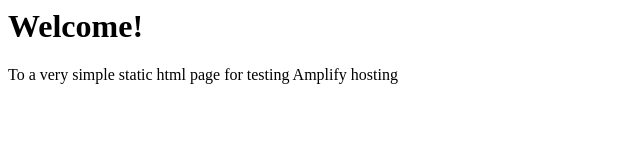
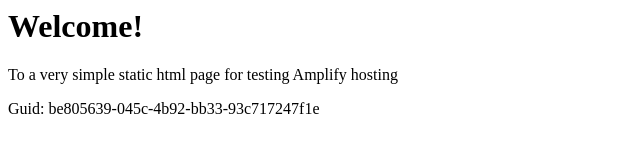
Before and after one commit to aws-aemilia-cdg/Github-PR-Commit-Integration-Test-DoNotTouch-v0-preprod-eu-west-3, a website: page src/index.html in a window 1280 px wide. Shown: the whole page, without its empty margins (0-640 px from the left). Drawn offline with Linux system fonts and the light colour scheme.

Commit message:
commit from integ tests

```diff
--- a/src/index.html
+++ b/src/index.html
@@ -1,3 +1,5 @@
+
+
 <html lang="en">
 
 <head>
@@ -10,6 +12,6 @@
 <body>
     <h1>Welcome!</h1>
     <p>To a very simple static html page for testing Amplify hosting</p>
-</body>
+    <p>Guid: be805639-045c-4b92-bb33-93c717247f1e</p></body>
 
 </html>
```
